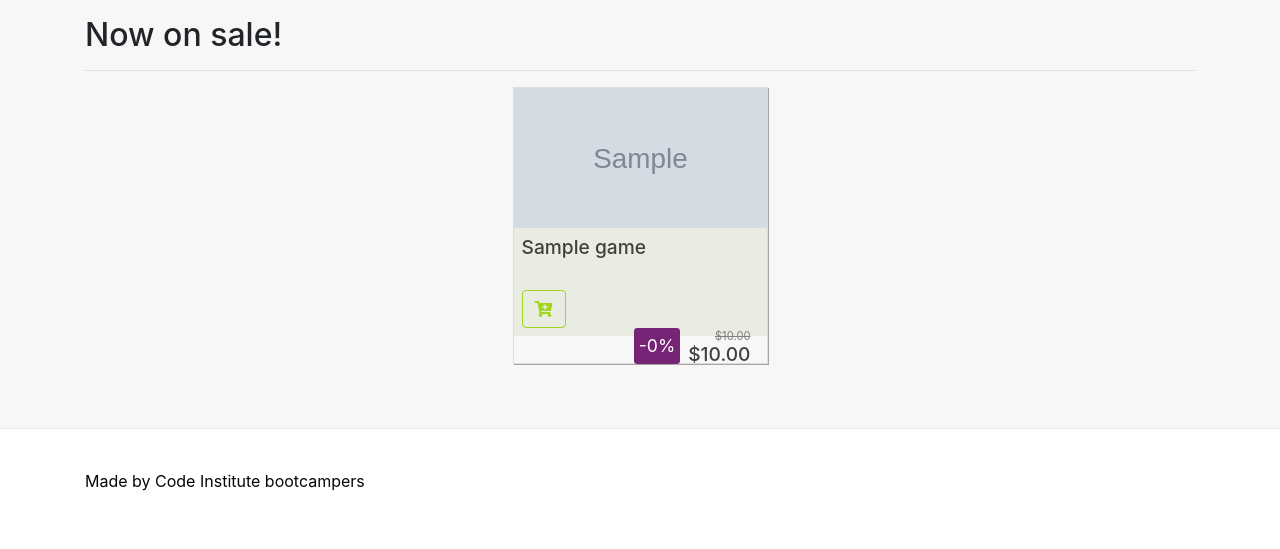
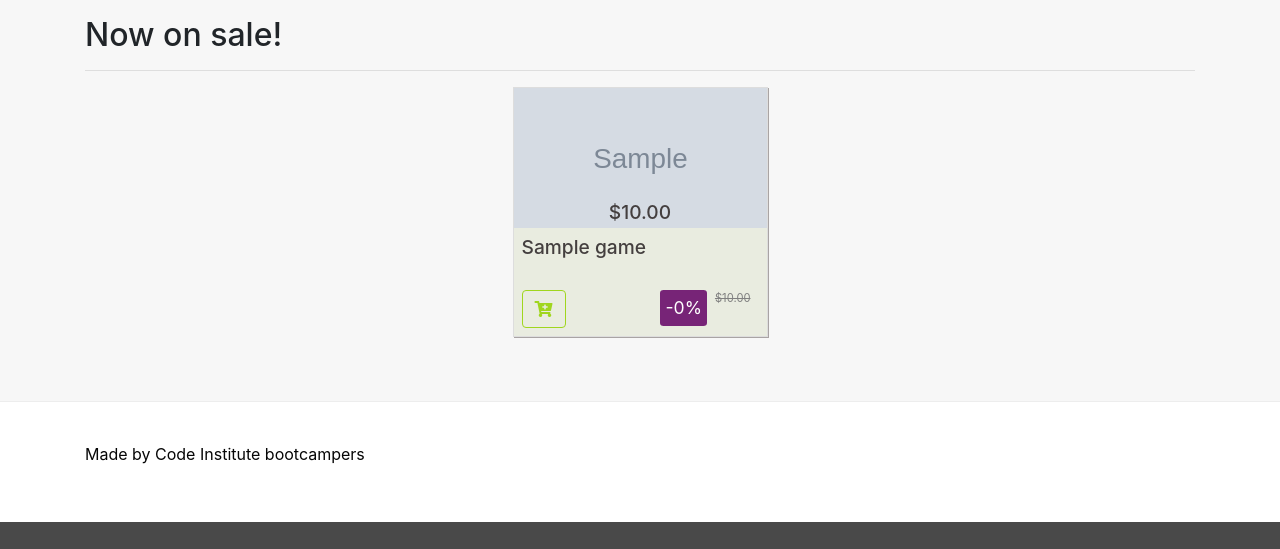
Before and after one commit to marty-wickham/milestone-project4, a Django app: page / in a window 1280 px wide. Shown: the part 792-1341 px from the top of the page. After the commit the page ends 1314 px from the top, so only its background shows below. Run offline with Django 3.2, Linux system fonts and the light colour scheme; tables that the repository leaves empty hold one stand-in row (values such as "Sample post"); grey boxes marked "Sample" are stand-in pictures; some libraries are stand-ins or nearby versions.

Commit message:
Fixed layout issues for cart page

```diff
--- a/home/templates/home/index.html
+++ b/home/templates/home/index.html
@@ -75,7 +75,7 @@
 
                             <h3 class="game-title title-height">{{ game.name }}</h3>
 
-                            <form class="cart-form" method="post" action="{% url 'add_to_cart' game.id %}">
+                            <form class="add-cart-form" method="post" action="{% url 'add_to_cart' game.id %}">
                                 {% csrf_token %}
                                 <input name="quantity" type="number" value="1" class="form-control panel-input">
                                 <button class="btn cart-btn-alt" type="submit">
--- a/products/templates/products/games.html
+++ b/products/templates/products/games.html
@@ -17,7 +17,7 @@
 
                             <h3 class="game-title title-height">{{ game.name }}</h3>
 
-                            <form class="cart-form" method="post" action="{% url 'add_to_cart' game.id %}">
+                            <form class="add-cart-form" method="post" action="{% url 'add_to_cart' game.id %}">
                                 {% csrf_token %}
                                 <input name="quantity" type="number" value="1" class="form-control panel-input">
                                 <button class="btn cart-btn-alt" type="submit">
--- a/static/css/custom.css
+++ b/static/css/custom.css
@@ -26,6 +26,12 @@
     position: relative;
     top: 50%;
     transform: translateY(-50%)
+}
+
+.h-center {
+    position: relative;
+    left: 50%;
+    transform: translateX(-50%)
 }
 
 .vh-center {
@@ -106,6 +112,10 @@
     font-weight: 500;
     margin-bottom: 0;
     line-height: 20px;
+    position: absolute;
+    top: 50%;
+    left: 50%;
+    transform: translate(-50%, -50%);
 }
 
 .price-l {
@@ -155,7 +165,6 @@
 }
 
 .panel {
-    height: 100%;
     border: 1px solid #ddd;
     padding: 0;
     box-shadow: 1px 1px #a9a4a4;
@@ -191,6 +200,10 @@
 
 .panel-input {
     display: none;
+}
+
+.add-cart-form {
+    display: inline-block;
 }
 
 .cart-inner-row {
@@ -255,8 +268,15 @@
     margin-bottom: .5rem;
 }
 
-.cart-image-col {
+.col-no-left {
     padding-left: 0;
+}
+
+.cart-form {
+    position: absolute;
+    top: 50%;
+    left: 50%;
+    transform: translate(-50%, -50%);
 }
 
 .cart-input {
```
Also changed, not shown: cart/templates/cart/cart.html (+15 -18 lines), cart/urls.py (+7 -0 lines).
